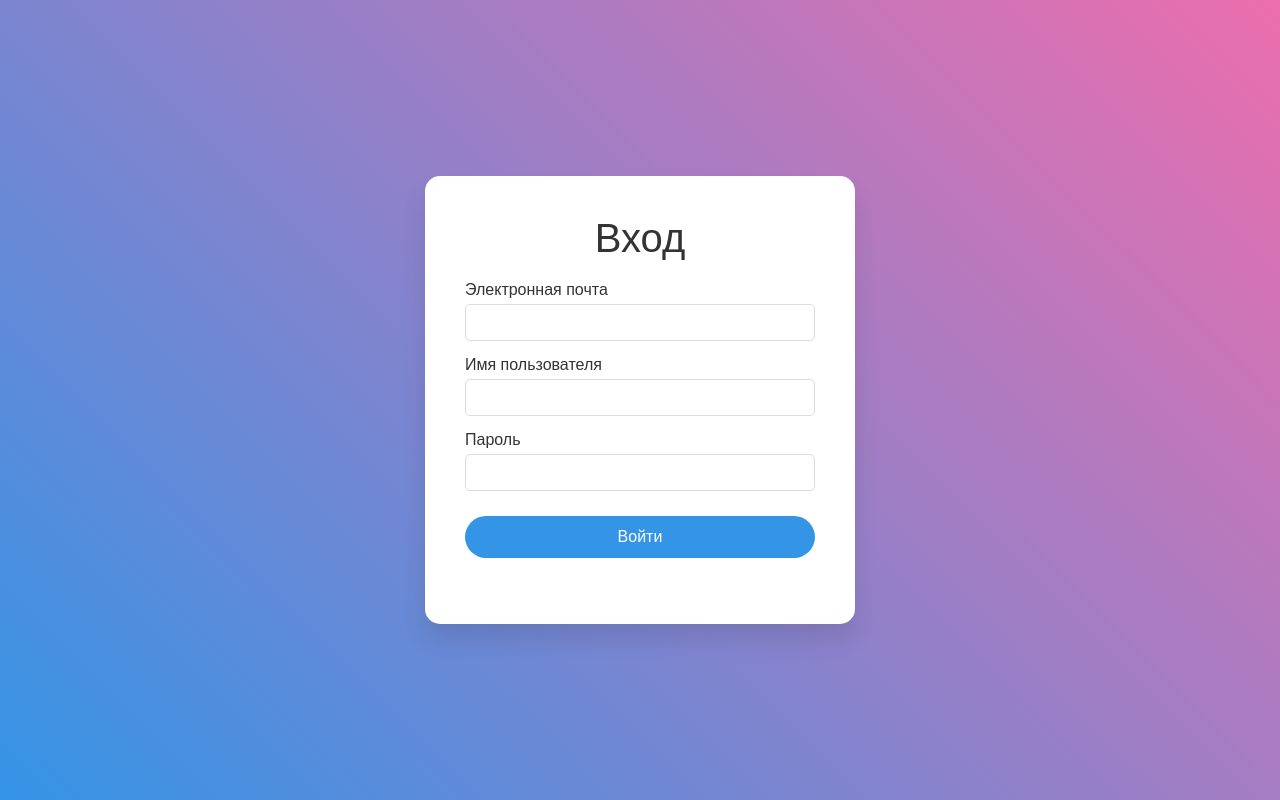
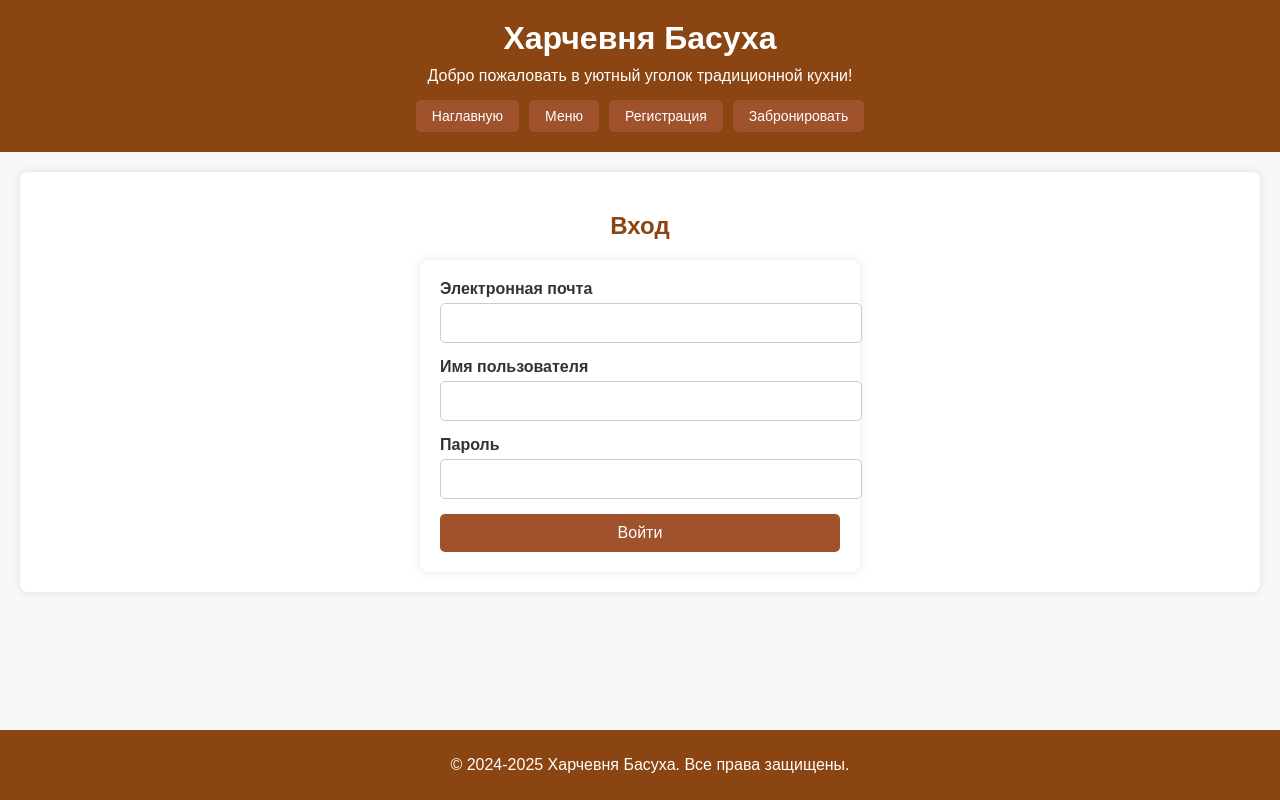
Before and after one commit to EvanKlokOff/WEB_project, a FastAPI app: template app/templates/auth/login_page.html in a window 1280 px wide. Run offline with FastAPI, Linux system fonts and the light colour scheme; the template is opened without the code that fills it, so the values that code supplies are empty; parts of the project's set-up code (start-up, migrations or seed data) failed here and were passed over.

Commit message:
second_commit

```diff
--- /dev/null
+++ b/app/__init__.py
@@ -0,0 +1,5 @@
+token_is_invalid = "Пожалуйста зарегестрируйтесь и залогиньтесь"
+u_have_not_enough_rights = "У вас не достаточно прав, чтобы выполнить операцию"
+wrong_password_or_login = "Вы ввели неверный логин либо пароль"
+this_user_already_exist = "Такой пользователь уже существует"
+server_error = "Упссс... Вы положили сервер :("
--- a/app/authorization/roles.py
+++ b/app/authorization/roles.py
@@ -1,4 +1,3 @@
-from datetime import datetime, timezone
 from enum import Enum
 
 class Roles(str, Enum):
@@ -11,6 +10,3 @@ class Roles(str, Enum):
             return Roles.__members__[s]
         except:
             raise ValueError("invalid string")
-
-if __name__ == "__main__":
-    pass
--- a/app/authorization/utils.py
+++ b/app/authorization/utils.py
@@ -4,7 +4,7 @@ from fastapi import (
     Request
 )
 from fastapi.params import Depends
-
+import app
 from app.authorization import USER_ACCESS_TOKEN
 from app.authorization.config import auth_jwt, jwt_parametres
 from datetime import (
@@ -24,11 +24,7 @@ import bcrypt
 import jwt
 
 from authorization import USER_REFRESH_TOKEN
-from app.authorization.schemas import (
-    Access_token,
-    Refresh_token,
-    JWT_tokens
-)
+from app.authorization.schemas import JWT_tokens
 
 JWT_TOKEN_TYPE="type"
 JWT_ACCESS_TOKEN="access"
@@ -129,13 +125,13 @@ async def get_current_user(tokens: JWT_tokens = Depends(get_tokens)) -> User_ORM
         return await authenticate_tokens(tokens)
     except Exception as e:
         print(e.__class__, e)
-        raise HTTPException(status_code=status.HTTP_401_UNAUTHORIZED, detail="user access token is invalid")
+        raise HTTPException(status_code=status.HTTP_401_UNAUTHORIZED, detail=app.token_is_invalid)
 
     user_id = int(payload.get("sub"))
     user = await rep.get_user_by_property(id = user_id)
 
     if not user:
-        raise HTTPException(status_code=status.HTTP_401_UNAUTHORIZED, detail='user_id not found')
+        raise HTTPException(status_code=status.HTTP_401_UNAUTHORIZED, detail=app.token_is_invalid)
 
     return user
 
@@ -143,12 +139,12 @@ async def authenticate_tokens(tokens:JWT_tokens = Depends(get_tokens)) -> User_O
     try:
         payload = decode_jwt(tokens.refresh_token)
     except:
-        raise HTTPException(status_code=status.HTTP_401_UNAUTHORIZED, detail="Token is invalid")
+        raise HTTPException(status_code=status.HTTP_401_UNAUTHORIZED, detail=app.token_is_invalid)
 
     user_id = int(payload.get("sub"))
     token = await rep.get_refresh_token_by_property(user_id=user_id)
     if (not token) or (not user_id) or (token.refresh_token != tokens.refresh_token):
-        raise HTTPException(status_code=status.HTTP_401_UNAUTHORIZED, detail='user_id not found')
+        raise HTTPException(status_code=status.HTTP_401_UNAUTHORIZED, detail=app.token_is_invalid)
 
     return await rep.get_user_by_property(id=user_id)
 
@@ -157,9 +153,9 @@ async def get_admin(user: User_ORM_ = Depends(get_current_user)) -> User_ORM_:
     try:
         if user.user_role is Roles.ADMIN:
             return user
-        raise HTTPException(status_code=status.HTTP_401_UNAUTHORIZED, detail="you don't have admin rights")
+        raise HTTPException(status_code=status.HTTP_401_UNAUTHORIZED, detail=app.u_have_not_enough_rights)
     except:
-        raise HTTPException(status_code=status.HTTP_500_INTERNAL_SERVER_ERROR, detail="server error")
+        raise HTTPException(status_code=status.HTTP_500_INTERNAL_SERVER_ERROR, detail=app.token_is_invalid)
 
 async def authenticate_user(user: User_API_in) -> None | User_ORM_:
     user_ = await rep.get_user_by_email_and_name(user)
@@ -169,12 +165,12 @@ async def authenticate_user(user: User_API_in) -> None | User_ORM_:
         else:
             raise HTTPException(
                 status_code=status.HTTP_403_FORBIDDEN,
-                detail='wrong password'
+                detail=app.wrong_password_or_login
             )
     else:
         raise HTTPException(
             status_code=status.HTTP_403_FORBIDDEN,
-            detail='this user doesnt exist'
+            detail=app.wrong_password_or_login
         )
 
 if __name__ == "__main__":
--- a/app/main.py
+++ b/app/main.py
@@ -1,4 +1,5 @@
-from fastapi import FastAPI
+from fastapi import FastAPI, HTTPException, Request
+from app.pages.utils import send_page_with_context_and_status_code
 from app.utils import lifespan_
 from app.authorization.router import router as auth_router
 from app.pages.router import router as page_router
@@ -14,6 +15,15 @@ app.include_router(restaurant_router)
 app.include_router(auth_router)
 app.include_router(page_router)
 
+@app.exception_handler(HTTPException)
+async def http_exception_handler(request: Request, exc: HTTPException):
+
+    return send_page_with_context_and_status_code(
+        "error_page/error_page.html",
+        request,
+        {"error_message": exc.detail},
+        exc.status_code
+    )
 if __name__ == '__main__':
     uvicorn.run(
         app,
--- a/app/static/css/auth/login_page.css
+++ b/app/static/css/auth/login_page.css
@@ -1,68 +1,116 @@
 body {
-    font-family: 'Arial', sans-serif;
-    background: linear-gradient(45deg, #3494E6, #EC6EAD);
-    display: flex;
-    justify-content: center;
-    align-items: center;
-    height: 100vh;
+    font-family: Arial, sans-serif;
+    margin: 0;
+    padding: 0;
+    background-color: #f8f8f8;
+    color: #333;
+}
+
+header {
+    background-color: #8B4513;
+    color: white;
+    padding: 20px;
+    text-align: center;
+}
+
+header h1 {
     margin: 0;
 }
 
-.auth-container {
+header p {
+    margin: 10px 0;
+}
+
+.header-buttons {
+    display: flex;
+    justify-content: center;
+    gap: 10px; /* Расстояние между кнопками */
+    margin-top: 15px;
+}
+
+.btn-header {
+    background-color: #A0522D;
+    color: white;
+    border: none;
+    padding: 8px 16px; /* Уменьшенный padding */
+    font-size: 14px;
+    cursor: pointer;
+    border-radius: 5px;
+    transition: background-color 0.3s ease;
+    width: auto; /* Ширина по содержимому */
+}
+
+.btn-header:hover {
+    background-color: #8B4513;
+}
+
+section {
+    padding: 20px;
+    margin: 20px;
     background-color: white;
-    border-radius: 15px;
-    padding: 40px;
-    box-shadow: 0 15px 25px rgba(0,0,0,0.1);
-    width: 350px;
+    border-radius: 8px;
+    box-shadow: 0 0 10px rgba(0, 0, 0, 0.1);
+}
+
+h2 {
+    color: #8B4513;
     text-align: center;
 }
 
-.logo {
-    font-size: 2.5rem;
-    color: #333;
-    margin-bottom: 20px;
+.auth-container {
+    max-width: 400px;
+    margin: 0 auto;
+    padding: 20px;
+    background-color: #fff;
+    border-radius: 8px;
+    box-shadow: 0 0 10px rgba(0, 0, 0, 0.1);
 }
 
 .form-group {
     margin-bottom: 15px;
-    text-align: left;
 }
 
 .form-group label {
     display: block;
     margin-bottom: 5px;
-    color: #333;
+    font-weight: bold;
 }
 
 .form-group input {
     width: 100%;
     padding: 10px;
-    border: 1px solid #ddd;
+    border: 1px solid #ccc;
     border-radius: 5px;
-}
-
-.btn {
-    width: 100%;
-    padding: 12px;
-    margin: 10px 0;
-    border: none;
-    border-radius: 25px;
-    cursor: pointer;
-    font-size: 1rem;
-    transition: all 0.3s ease;
-}
-
-.btn-login {
-    background-color: #3494E6;
-    color: white;
-}
-
-.btn:hover {
-    opacity: 0.8;
-    transform: scale(1.05);
+    font-size: 16px;
 }
 
 .error-message {
     color: red;
-    margin-top: 10px;
+    margin-bottom: 15px;
+    text-align: center;
 }
+
+.btn-login {
+    background-color: #A0522D;
+    color: white;
+    border: none;
+    padding: 10px 20px;
+    font-size: 16px;
+    cursor: pointer;
+    border-radius: 5px;
+    width: 100%;
+}
+
+.btn-login:hover {
+    background-color: #8B4513;
+}
+
+footer {
+    background-color: #8B4513;
+    color: white;
+    text-align: center;
+    padding: 10px;
+    position: fixed;
+    bottom: 0;
+    width: 100%;
+}
--- a/app/static/js/auth/login_page.js
+++ b/app/static/js/auth/login_page.js
@@ -56,3 +56,19 @@ async function login(event){
         errorMessage.textContent = 'Произошла ошибка. Пожалуйста, попробуйте снова.';
     }
 };
+
+async function go_to_main(){
+    window.location.href = 'http://127.0.0.1:8000/restaurant/restaurant_main_page.html';
+};
+
+async function go_to_menu(){
+    window.location.href = 'http://127.0.0.1:8000/restaurant/menu.html';
+};
+
+async function go_to_register(){
+    window.location.href = 'http://127.0.0.1:8000/auth/register_page.html';
+};
+
+async function go_to_booking(){
+    window.location.href = 'http://127.0.0.1:8000/restaurant/book_table.html';
+};
--- a/app/templates/auth/login_page.html
+++ b/app/templates/auth/login_page.html
@@ -1,15 +1,30 @@
-<html>
+<!DOCTYPE html>
+<html lang="ru">
 <head>
     <meta charset="UTF-8">
     <meta http-equiv="Cache-Control" content="no-cache">
+    <meta name="viewport" content="width=device-width, initial-scale=1.0">
     <title>Вход</title>
     <link rel="icon" href="/static/image/icon.png">
     <link rel="stylesheet" type="text/css" href="/static/css/auth/login_page.css">
 </head>
 <body>
+    <!-- Шапка -->
+    <header>
+        <h1>Харчевня Басуха</h1>
+        <p>Добро пожаловать в уютный уголок традиционной кухни!</p>
+        <div class="header-buttons">
+            <button type="submit" class="btn btn-header" onclick="go_to_main()">Наглавную</button>
+            <button type="submit" class="btn btn-header" onclick="go_to_menu()">Меню</button>
+            <button type="submit" class="btn btn-header" onclick="go_to_register()">Регистрация</button>
+            <button type="submit" class="btn btn-header" onclick="go_to_booking()">Забронировать</button>
+        </div>
+    </header>
+
+    <!-- Форма входа -->
+    <section id="login">
+        <h2>Вход</h2>
         <div class="auth-container">
-    <div class="logo">Вход</div>
-
             <form id="loginForm">
                 <div class="form-group">
                     <label for="email">Электронная почта</label>
@@ -17,7 +32,7 @@
                 </div>
 
                 <div class="form-group">
-            <label for="email">Имя пользователя</label>
+                    <label for="user_name">Имя пользователя</label>
                     <input type="text" id="user_name" name="user_name" required>
                 </div>
 
@@ -31,6 +46,13 @@
                 <button type="submit" class="btn btn-login" onclick="login(event)">Войти</button>
             </form>
         </div>
+    </section>
+
+    <!-- Подвал -->
+    <footer>
+        <p>&copy; 2024-2025 Харчевня Басуха. Все права защищены.</p>
+    </footer>
+
     <script src="/static/js/auth/login_page.js"></script>
 </body>
 </html>
--- a/app/templates/error_page/error_page.html
+++ b/app/templates/error_page/error_page.html
@@ -11,7 +11,7 @@
 <div class="error-container">
     <div class="error-message">Произошла ошибка</div>
     <div class="error-details">
-        Извините, что-то пошло не так.
+        {{error_message}}
     </div>
 </div>
 </body>
```
Also changed, not shown: app/authorization/execptions.py (deleted, +0 -35 lines), app/authorization/repository.py (+13 -14 lines), app/authorization/router.py (+18 -46 lines), app/pages/utils.py (+13 -0 lines), app/restaurant/router.py (+6 -2 lines), app/static/css/error_page.css (+13 -35 lines). Lines whose indentation alone changed are shown as unchanged.
